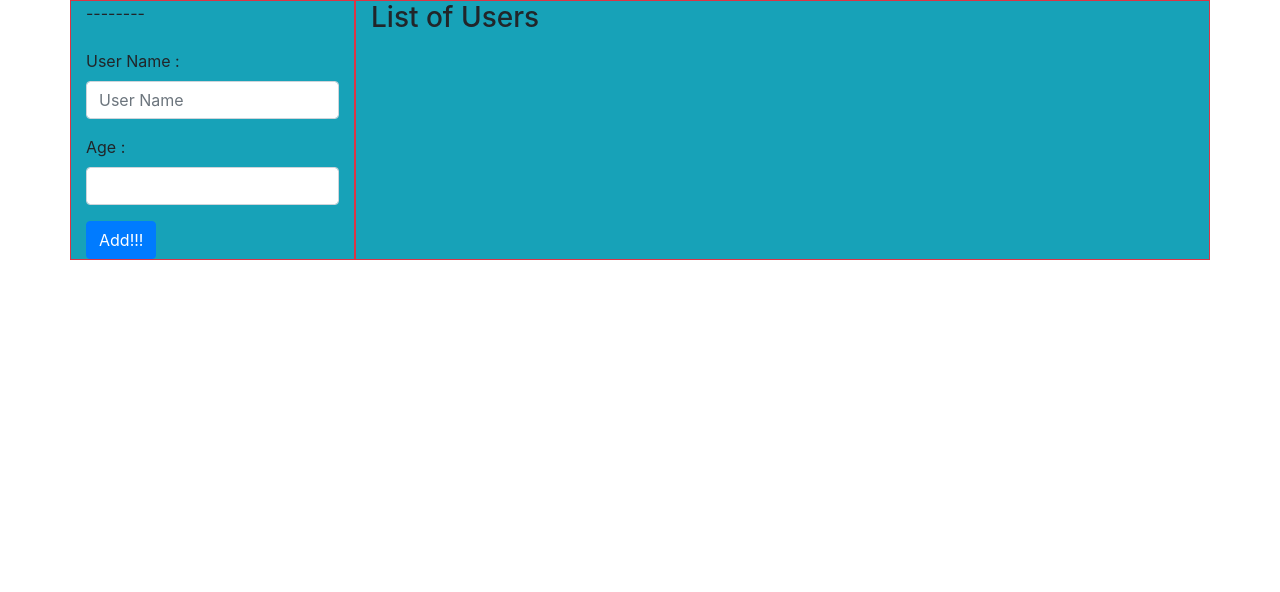
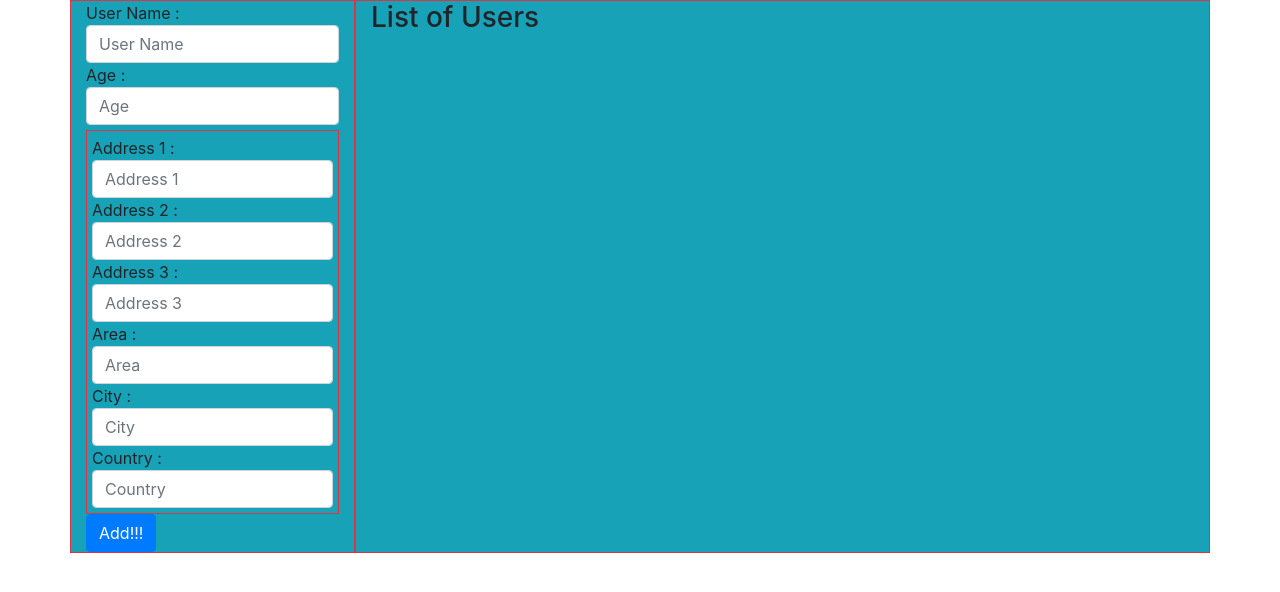
Before and after one commit to aruns1975/angular, an Angular app in the folder angular-app/: page / in a window 1280 px wide. Shown: the top 592 px of the page. Built offline with nearby package versions, Linux system fonts and the light colour scheme.

Commit message:
Removed the reprint of user name and age

```diff
--- a/angular-app/src/app/app.component.css
+++ b/angular-app/src/app/app.component.css
@@ -3,6 +3,14 @@
     font-size: 15px;
 }
 
+label,.form-group{
+    padding:0px;
+    margin:0px;
+}
+.address{
+    margin-top: 5px;
+    padding:5px;
+}
 .card-header{
     background:rgb(196, 196, 196);
 
--- a/angular-app/src/app/app.component.html
+++ b/angular-app/src/app/app.component.html
@@ -2,16 +2,39 @@
   <div class="row">
     <div class="col-3  border border-danger">
       <form (submit)="onSubmit($event)">
-        <div class="form-group">
-          <label>{{user.userName}}--------{{user.age}}</label>
-        </div>
         <div class="form-group">
           <label for="userName">User Name :</label>
           <input id="userName" [value]="user.userName" (input)="user.userName=$event.target.value" placeholder="User Name" type="text" class="form-control" required>
         </div>
         <div class="form-group">
           <label for="age">Age :</label>
-          <input id="age" [value]="user.age" plaeholder="Age" (input)="user.age=$event.target.value" type="number" class="form-control">
+          <input id="age" [value]="user.age" placeholder="Age" (input)="user.age=$event.target.value" type="number" class="form-control">
+        </div>
+        <div class="form-group border border-danger address">
+          <div class="form-group">
+              <label for="add1">Address 1 :</label>
+              <input id="add1" [value]="user.address.add1" placeholder="Address 1" (input)="user.address.add1=$event.target.value"  class="form-control">
+          </div>
+          <div class="form-group">
+              <label for="add2">Address 2 :</label>
+              <input id="add2" [value]="user.address.add2" placeholder="Address 2" (input)="user.address.add2=$event.target.value"  class="form-control">
+          </div>
+          <div class="form-group">
+              <label for="add3">Address 3 :</label>
+              <input id="add3" [value]="user.address.add3" placeholder="Address 3" (input)="user.address.add3=$event.target.value"  class="form-control">
+          </div>
+          <div class="form-group">
+              <label for="area">Area :</label>
+              <input id="area" [value]="user.address.area" placeholder="Area" (input)="user.address.area=$event.target.value"  class="form-control">
+          </div>
+          <div class="form-group">
+              <label for="city">City :</label>
+              <input id="city" [value]="user.address.city" placeholder="City" (input)="user.address.city=$event.target.value"  class="form-control">
+          </div>
+          <div class="form-group">
+              <label for="country">Country :</label>
+              <input id="country" [value]="user.address.country" placeholder="Country" (input)="user.address.country=$event.target.value"  class="form-control">
+          </div>
         </div>
         <button class="btn btn-primary">Add!!!</button>
       </form>
@@ -26,7 +49,13 @@
                     {{user.userName}} <div class="close" (click)="deleteCard(i)"> X</div>
                   </div>
                   <div class="card-body">
-                      Featured
+                      <div>{{user.address.add1}}</div>
+                      <div>{{user.address.add2}}</div>
+                      <div>{{user.address.add3}}</div>
+                      <div>{{user.address.area}}</div>
+                      <div>{{user.address.city}}</div>
+                      <div>{{user.address.country}}</div>
+
                     </div>
             </div>
           </div>
--- a/angular-app/src/app/app.component.ts
+++ b/angular-app/src/app/app.component.ts
@@ -23,4 +23,14 @@ export class AppComponent {
 class User{
   userName:String='';
   age:number;
+  address:Address=new Address();
 }
+
+class Address{
+  add1:String='';
+  add2:String='';
+  add3:String='';
+  area:String='';
+  city:String='';
+  country:String='';
+}
```
